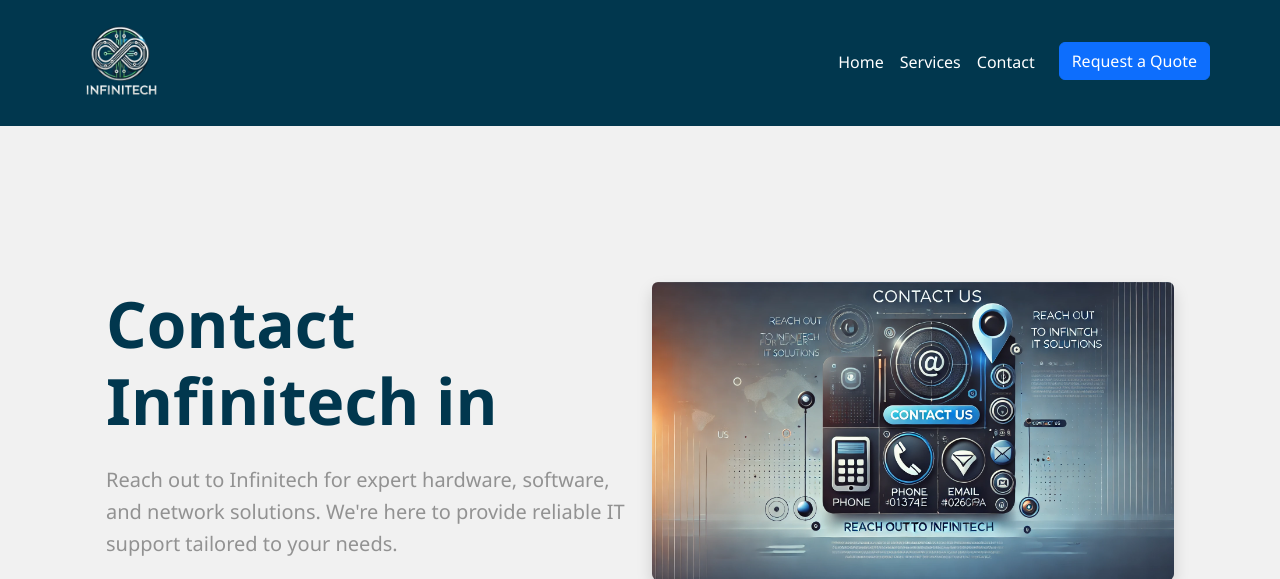
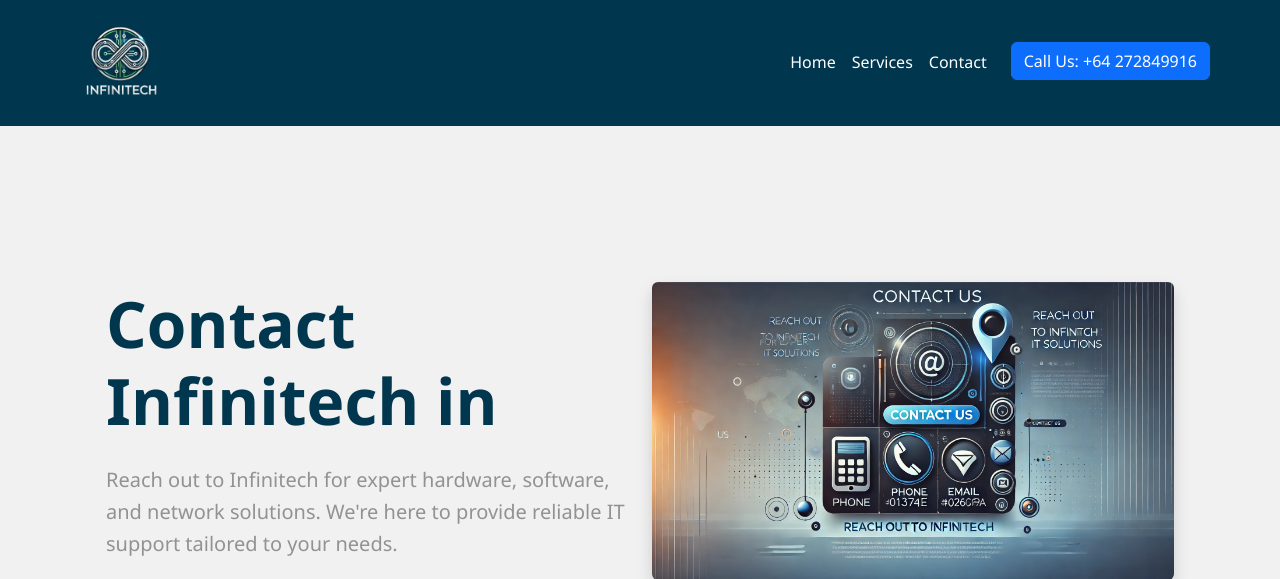
Before and after one commit to martinedach/infinitech-website, a FastAPI app: page /contact in a window 1280 px wide. Shown: the top 579 px of the page. Run offline with FastAPI, Linux system fonts and the light colour scheme.

Commit message:
minor changes

```diff
--- a/app/templates/base.html
+++ b/app/templates/base.html
@@ -68,7 +68,7 @@
                     <li class="nav-item"><a href="/contact" class="nav-link">Contact</a></li>
                     <!-- Request a Quote Button -->
                     <li class="nav-item">
-                        <button class="btn btn-primary ms-3" data-bs-toggle="modal" data-bs-target="#quoteModal">Request a Quote</button>
+                        <a href="tel:+64272849916" class="btn btn-primary ms-3">Call Us: +64 272849916</a>
                     </li>
                 </ul>
             </div>
@@ -82,7 +82,7 @@
             <div class="modal-content">
                 <div class="modal-header">
                     <h5 class="modal-title" id="quoteModalLabel">Request a Quote</h5>
-                    <button type="button" class="btn-close" data-bs-dismiss="modal" aria-label="Close"></button>
+                    <a href="tel:+64272849916" class="btn btn-primary">Call Us: +64 272849916</a>
                 </div>
                 <form action="/quote" method="post">
                     <div class="modal-body">
```
